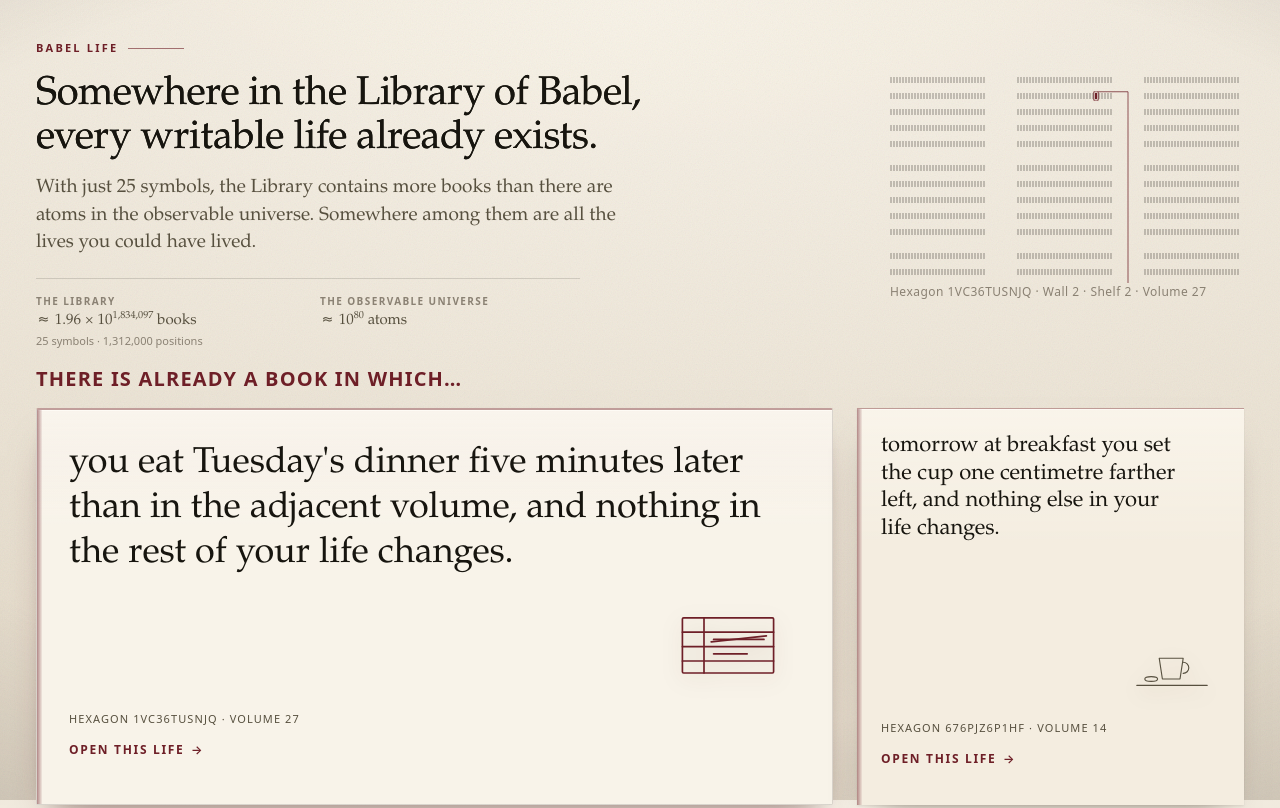
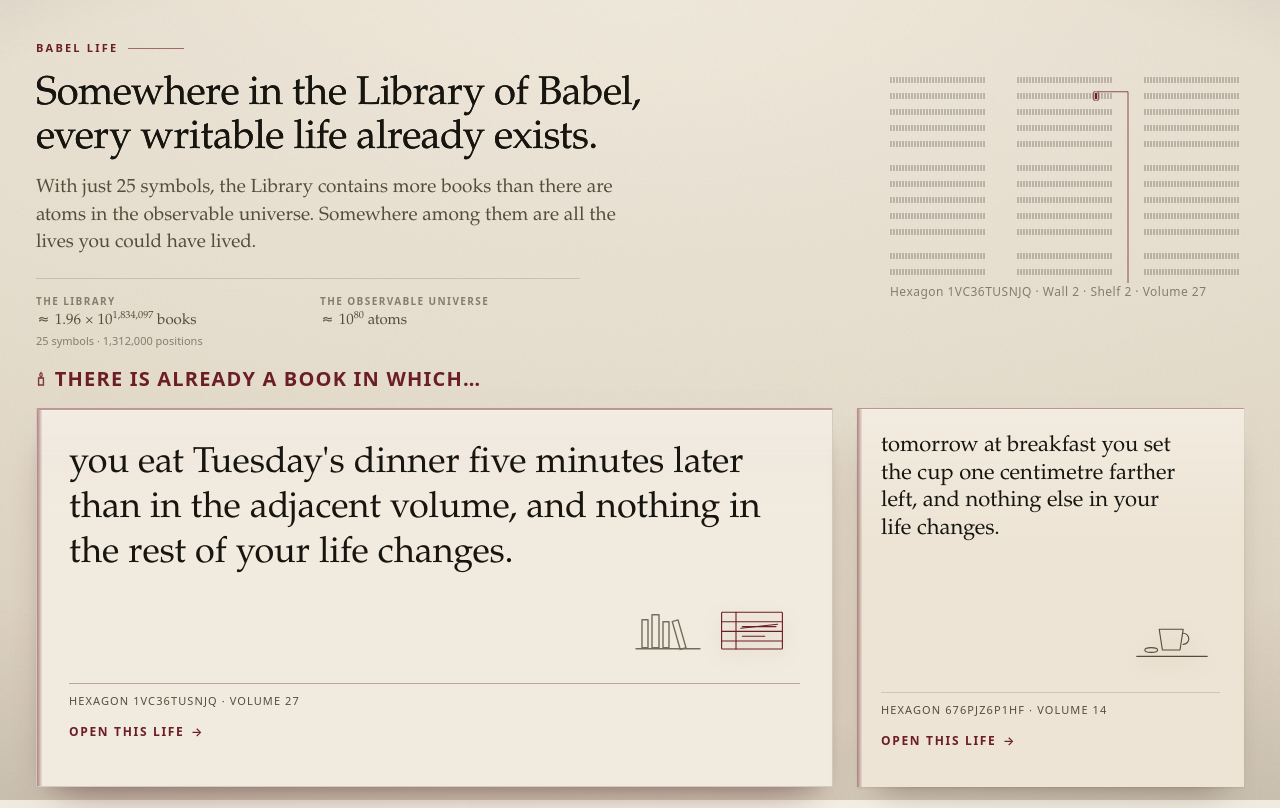
Before and after one commit to rolandojf-gif/babel-life, a website built with Vite: page index.html in a window 1280 px wide. Shown: the top 808 px of the page. Built offline with nearby package versions, Linux system fonts and the light colour scheme.

Commit message:
style: deepen old-library motifs

```diff
--- a/src/styles.css
+++ b/src/styles.css
@@ -345,6 +345,9 @@ body {
 }
 
 .wall__preamble {
+  display: flex;
+  align-items: center;
+  gap: 0.55rem;
   margin: 0 0 1rem;
   color: var(--oxblood);
   font-size: 1.0625rem;
@@ -352,6 +355,29 @@ body {
   letter-spacing: 0.06em;
   line-height: 1.35;
   text-transform: uppercase;
+}
+
+/* The candle the premise preamble is read by. It breathes, faintly. */
+.consulted__candle {
+  flex: none;
+  width: 10px;
+  height: 16px;
+  color: var(--oxblood);
+  opacity: 0.85;
+}
+
+@media (prefers-reduced-motion: no-preference) {
+  .consulted__candle path:first-child {
+    transform-origin: 5px 5.8px;
+    animation: candle-flicker 3.4s ease-in-out infinite;
+  }
+}
+
+@keyframes candle-flicker {
+  0%, 100% { opacity: 1; transform: scale(1); }
+  30% { opacity: 0.82; transform: scale(0.94) translateY(0.2px); }
+  55% { opacity: 0.95; transform: scale(1.03); }
+  80% { opacity: 0.86; transform: scale(0.97) translateY(0.1px); }
 }
 
 @media (min-width: 62em) {
@@ -521,11 +547,17 @@ body {
 .card__volume {
   flex: none;
   margin-top: 1.5rem;
+  padding-top: 0.6rem;
+  border-top: 1px solid var(--rule);
   color: var(--ink-soft);
   font-size: 0.6875rem;
   letter-spacing: 0.1em;
   text-transform: uppercase;
   overflow-wrap: break-word;
+}
+
+.js-cinematic .card--featured .card__volume {
+  border-top-color: rgba(110, 31, 39, 0.35);
 }
 
 .card__open {
@@ -1540,6 +1572,15 @@ body {
   font-variant-numeric: tabular-nums;
 }
 
+/* The consultation line, read by the same candle as the wall preamble. */
+.consulted .consulted__candle {
+  display: inline-block;
+  width: 9px;
+  height: 14px;
+  margin-right: 0.35rem;
+  vertical-align: -1px;
+}
+
 .shelfwalk {
   display: flex;
   flex-wrap: wrap;
@@ -1863,8 +1904,8 @@ body {
 :root {
   --lamp: radial-gradient(
     58rem 30rem at 50% -8rem,
-    rgba(255, 214, 150, 0.34),
-    rgba(255, 200, 130, 0.13) 45%,
+    rgba(255, 205, 130, 0.36),
+    rgba(248, 186, 108, 0.14) 45%,
     transparent 70%
   );
   --cinematic-ease: cubic-bezier(0.16, 1, 0.3, 1);
@@ -1886,6 +1927,22 @@ body {
   background: var(--lamp);
   mix-blend-mode: soft-light;
   animation: lamp-breathe 9s ease-in-out infinite alternate;
+}
+
+/* The whole room is one warm degree further into candlelight. */
+.js-cinematic body,
+.js-cinematic {
+  filter: none;
+}
+
+.js-cinematic #app::before {
+  content: '';
+  position: fixed;
+  inset: 0;
+  z-index: 3;
+  pointer-events: none;
+  background: rgba(126, 74, 24, 0.05);
+  mix-blend-mode: multiply;
 }
 
 .vignette {
@@ -2032,7 +2089,35 @@ body {
   filter: drop-shadow(0 6px 10px rgba(43, 26, 12, 0.18));
 }
 
-/* Entrance choreography: cards rise out of the dark in a dealt cascade. */
+/* The featured cards' second motif: the volume's own drawing standing on a
+   short run of shelved neighbours, in a quieter ink. */
+.card__neighbour-spines {
+  width: 4.5rem;
+  max-width: 100%;
+  color: var(--ink-soft);
+  opacity: 0.8;
+}
+
+.card__motif {
+  display: block;
+}
+
+.js-cinematic .card--featured .card__visual .illustration {
+  width: 6rem;
+}
+
+.js-cinematic .card__neighbour-spines {
+  transition: transform var(--motion-view) var(--motion-ease);
+}
+
+.js-cinematic .card--featured:hover .card__neighbour-spines,
+.js-cinematic .card--featured:focus-visible .card__neighbour-spines {
+  transform: translateY(-2px);
+}
+
+/* Entrance choreography: cards rise out of the dark in a dealt cascade.
+   Without JS (or IntersectionObserver) nothing carries the hidden state, so
+   the wall reads as plain static paper, exactly as before this layer. */
 .js-cinematic .wall__cell {
   opacity: 0;
   transform: translateY(10px);
@@ -2116,7 +2201,8 @@ body {
 }
 
 /* Nearby volumes: the fork in the Library, arriving as one paired beat with
-   a travelling ember along the oxblood edge. */
+   a travelling ember along the oxblood edge. Without JS the hidden state is
+   absent, so the list reads as plain static paper. */
 .js-cinematic .nearby--cinematic .nearby__item {
   opacity: 0;
   transform: translateX(30px);
@@ -2176,7 +2262,8 @@ body {
   to { transform: translateY(70%); }
 }
 
-/* Shelf spines catch lamplight in sequence, left to right. */
+/* Shelf spines catch lamplight in sequence, left to right. Without JS the
+   hidden state is absent, so the shelf reads as plain static paper. */
 .js-cinematic .shelf__item {
   opacity: 0;
   transform: translateY(8px);
--- a/src/views/BookCard.ts
+++ b/src/views/BookCard.ts
@@ -3,6 +3,7 @@ import { coordinateFields, coordinateFor, shelfOf, type Coordinate } from '../li
 import { hashForShelf } from '../library/routing';
 import type { RootBook } from '../library/model';
 import { createIllustration } from './illustrations';
+import { createSpineShelf } from './motifs';
 import { element, glyph, link } from './view';
 
 const FEATURED_SLOTS = new Set([1, 6, 11, 16, 21]);
@@ -11,6 +12,8 @@ const FEATURED_SLOTS = new Set([1, 6, 11, 16, 21]);
  * One life on the wall. Featured emphasis follows display position in the
  * shuffled deal, not the identity of the book. The shared eyebrow is shown
  * once above the grid; each card keeps it for the link's accessible name.
+ * Featured cards stand their motif on a small shelf board: a quiet sign that
+ * these are volumes, not tiles.
  */
 export function createBookCard(book: RootBook, index: number): HTMLLIElement {
   const featured = FEATURED_SLOTS.has(index + 1);
@@ -27,7 +30,14 @@ export function createBookCard(book: RootBook, index: number): HTMLLIElement {
   const hook = element('h2', 'card__hook', book.hook);
 
   const visual = element('span', 'card__visual');
-  visual.append(createIllustration(book.icon));
+  if (featured) {
+    visual.append(createSpineShelf());
+    const motif = element('span', 'card__motif');
+    motif.append(createIllustration(book.icon));
+    visual.append(motif);
+  } else {
+    visual.append(createIllustration(book.icon));
+  }
 
   const coordinate = coordinateFor(book.id);
   const volume = element(
--- a/src/views/BookView.ts
+++ b/src/views/BookView.ts
@@ -4,6 +4,7 @@ import { coordinateFor, shelfOf, step, type Coordinate } from '../library/coordi
 import { hashForAddress, hashForShelf } from '../library/routing';
 import type { Book } from '../library/model';
 import { createIllustration } from './illustrations';
+import { createCandleGlyph } from './motifs';
 import { createIntervalDiagram } from './intervalDiagram';
 import { createNearbyVolumes } from './NearbyVolumes';
 import { createEmbeddedShelf } from './shelfListing';
@@ -35,7 +36,12 @@ function createConsultationLine(now: Date): HTMLParagraphElement {
   const [between, after] = (rest ?? '').split('{day}');
 
   const line = element('p', 'consulted');
-  line.append(document.createTextNode(before ?? ''), stamp);
+  // The consultation is read by the same candle as the wall's preamble.
+  line.append(
+    createCandleGlyph(),
+    document.createTextNode(before ?? ''),
+    stamp,
+  );
   line.append(document.createTextNode(`${between ?? ''}${day}${after ?? ''}`));
   return line;
 }
--- a/src/views/WallOfLives.ts
+++ b/src/views/WallOfLives.ts
@@ -5,6 +5,7 @@ import type { AppState } from '../library/model';
 import { parseRoute } from '../library/routing';
 import { createBookCard } from './BookCard';
 import { createLibraryIndex, updateLibraryIndex } from './libraryIndex';
+import { createCandleGlyph } from './motifs';
 import { element, type ViewHandle } from './view';
 
 interface WallActions {
@@ -59,15 +60,18 @@ export function createWallOfLives(state: AppState, actions: WallActions): ViewHa
     scale,
   );
 
+  const preamble = element('p', 'wall__preamble');
+  // One quiet sign of the reading room: a candle before the premise preamble.
+  const candle = createCandleGlyph();
+  preamble.append(candle, document.createTextNode(copy.cardEyebrow));
+  preamble.setAttribute('aria-hidden', 'true');
+
   const opening = wallBooks('first', state.wallSeed);
   const firstRoot = opening[0];
   if (!firstRoot) throw new Error('The wall has no first volume');
   let defaultBookId = firstRoot.id;
   const index = createLibraryIndex(coordinateFor(defaultBookId));
   masthead.append(copyBlock, index);
-
-  const preamble = element('p', 'wall__preamble', copy.cardEyebrow);
-  preamble.setAttribute('aria-hidden', 'true');
 
   const grid = element('ul', 'wall__grid');
   grid.setAttribute('aria-labelledby', 'wall-heading');
--- /dev/null
+++ b/src/views/motifs.ts
@@ -0,0 +1,64 @@
+/**
+ * Two quiet motifs of physical volumes, drawn in the same thin line language
+ * as the shelf illustrations: a run of shelved spines on its board, and the
+ * candle the reading room is lit by. Both are decorative only and hidden from
+ * assistive technology. No external assets, no icon dependency.
+ */
+
+const NS = 'http://www.w3.org/2000/svg';
+
+function svgDocument(classNames: string, viewBox: string): SVGSVGElement {
+  const svg = document.createElementNS(NS, 'svg');
+  svg.setAttribute('viewBox', viewBox);
+  svg.setAttribute('class', classNames);
+  svg.setAttribute('aria-hidden', 'true');
+  svg.setAttribute('focusable', 'false');
+  svg.setAttribute('fill', 'none');
+  svg.setAttribute('stroke', 'currentColor');
+  svg.setAttribute('stroke-width', '1.4');
+  svg.setAttribute('stroke-linecap', 'round');
+  svg.setAttribute('stroke-linejoin', 'round');
+  return svg;
+}
+
+function shape(tag: string, attrs: Record<string, string>): SVGElement {
+  const node = document.createElementNS(NS, tag);
+  for (const [name, value] of Object.entries(attrs)) node.setAttribute(name, value);
+  return node;
+}
+
+/** A short run of shelved spines on its board, the last one leaning. */
+export function createSpineShelf(): SVGSVGElement {
+  const svg = svgDocument('card__neighbour-spines', '0 0 72 46');
+  svg.append(
+    // The shelf board itself.
+    shape('line', { x1: '4', y1: '42', x2: '68', y2: '42' }),
+    // Three upright volumes of uneven heights.
+    shape('rect', { x: '10', y: '13', width: '6', height: '28' }),
+    shape('rect', { x: '20', y: '8', width: '7', height: '33' }),
+    shape('rect', { x: '31', y: '15', width: '6', height: '26' }),
+    // The fourth leans against its neighbours.
+    shape('rect', {
+      x: '48',
+      y: '12',
+      width: '6',
+      height: '29',
+      transform: 'rotate(-16 54 41)',
+    }),
+  );
+  return svg;
+}
+
+/** The candle the room is read by: flame, wick, rim, and body. */
+export function createCandleGlyph(): SVGSVGElement {
+  const svg = svgDocument('consulted__candle', '0 0 10 16');
+  svg.append(
+    shape('path', { d: 'M5 1.4 C6.6 3.2 6.6 4.8 5 5.8 C3.4 4.8 3.4 3.2 5 1.4 Z' }),
+    shape('line', { x1: '5', y1: '5.8', x2: '5', y2: '7' }),
+    shape('line', { x1: '2.6', y1: '7', x2: '7.4', y2: '7' }),
+    shape('line', { x1: '2.6', y1: '7', x2: '2.6', y2: '14' }),
+    shape('line', { x1: '7.4', y1: '7', x2: '7.4', y2: '14' }),
+    shape('line', { x1: '2.6', y1: '14', x2: '7.4', y2: '14' }),
+  );
+  return svg;
+}
```
